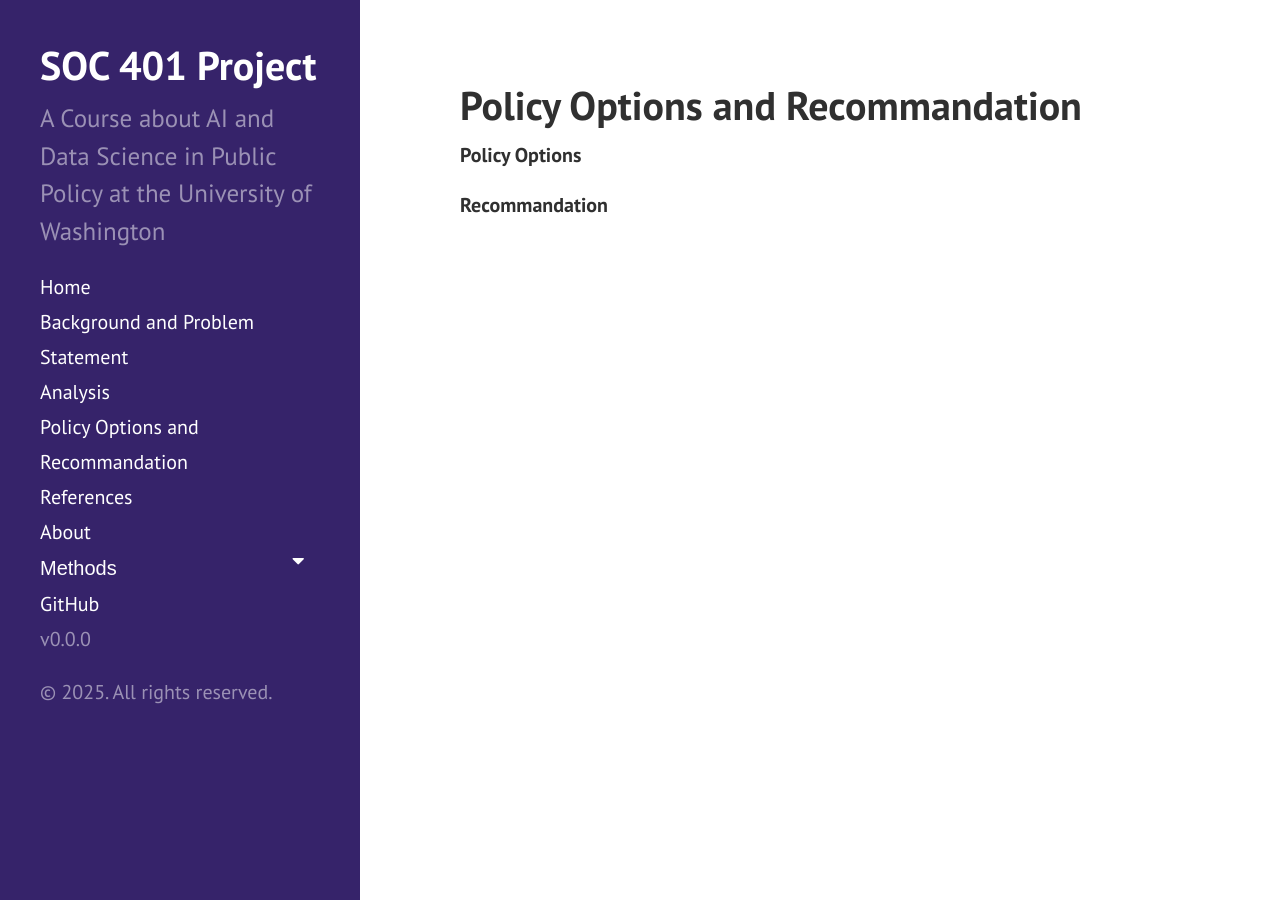
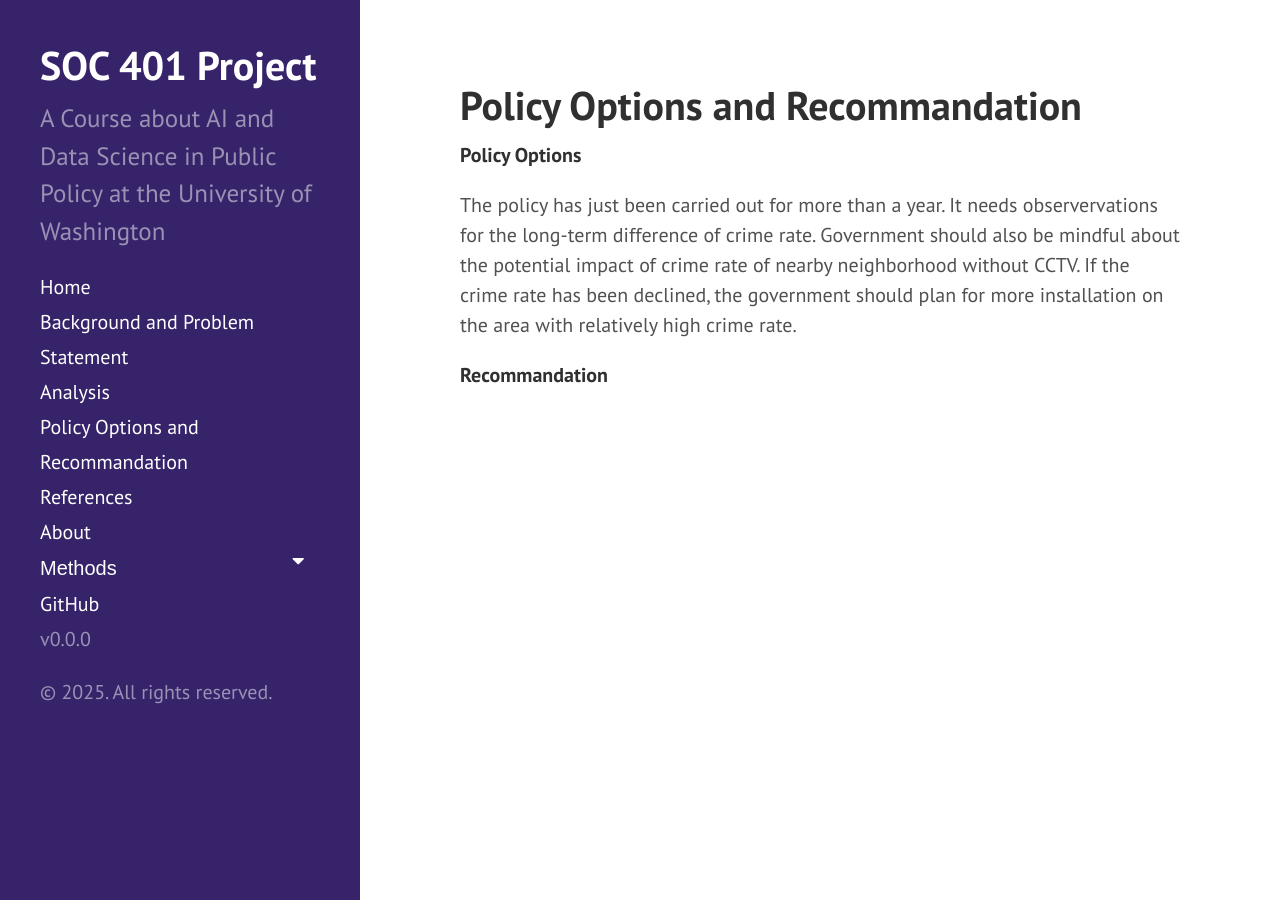
Before and after one commit to JianiT/SOC401-DS-AI-lab, a Jekyll site: the page built from Policy Options.md, in a window 1280 px wide. Built offline with Jekyll 4.4.1, drawn with Linux system fonts in a browser that asks for light colours.

Commit message:
Update Policy Options with observations and recommendations
Added observations and recommendations regarding the long-term impact of the policy on crime rates.

```diff
--- a/Policy Options.md
+++ b/Policy Options.md
@@ -5,6 +5,9 @@ title: Policy Options and Recommandation
 
 **Policy Options**
 
+The policy has just been carried out for more than a year. It needs observervations for the long-term difference of crime rate.
+Government should also be mindful about the potential impact of crime rate of nearby neighborhood without CCTV.
+If the crime rate has been declined, the government should plan for more installation on the area with relatively high crime rate.
 
 
 **Recommandation**
```
